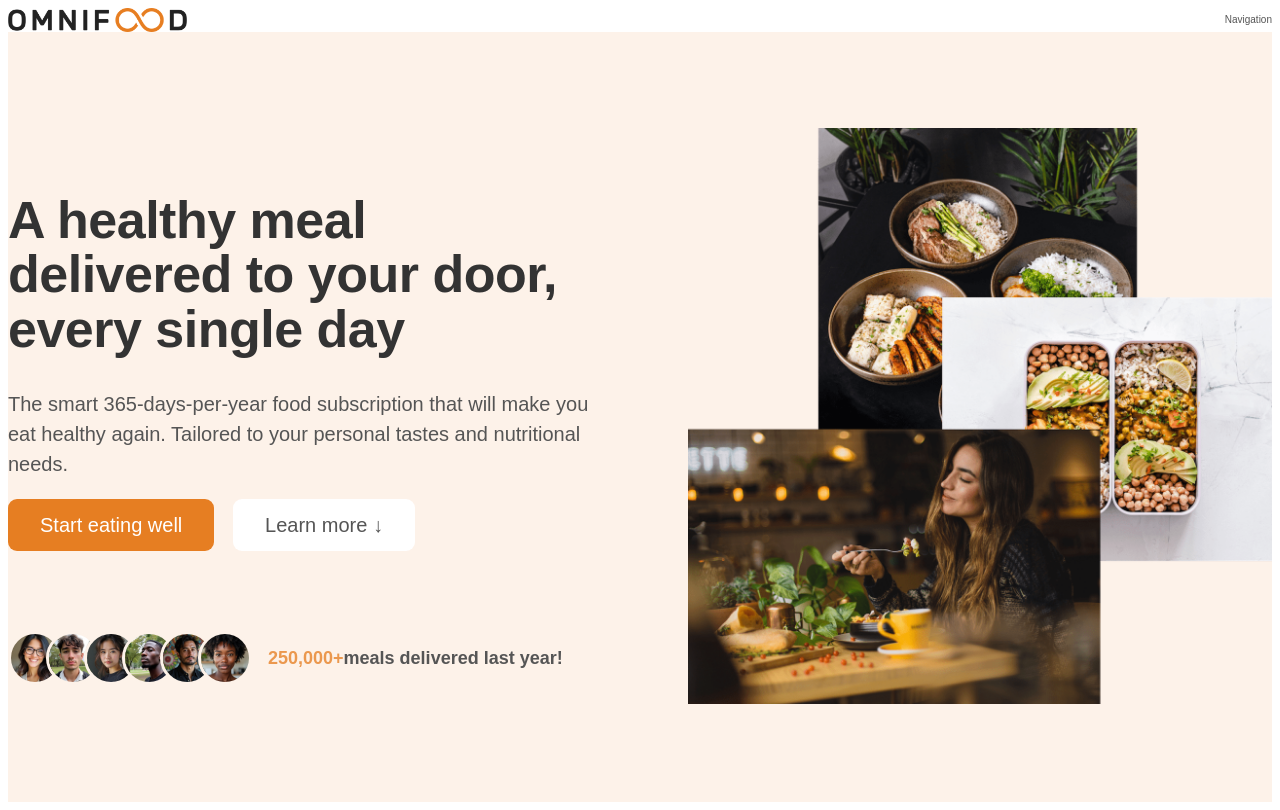
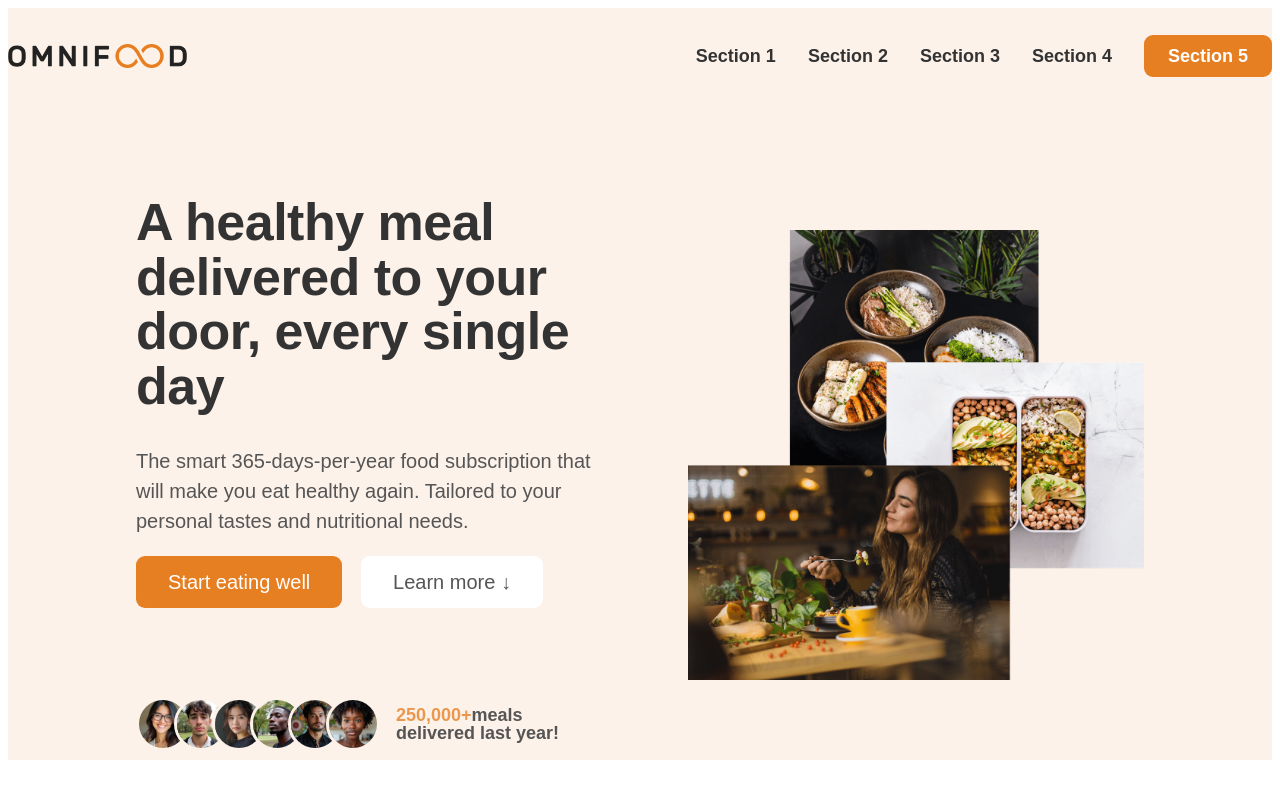
Before and after one commit to BiBiE303/OmniFoods, a plain HTML site: page index.html in a window 1280 px wide. Drawn offline with Linux system fonts and the light colour scheme.

Commit message:
built the navigation

```diff
--- a/design.css
+++ b/design.css
@@ -7,14 +7,57 @@ body {
   font-weight: 400;
   color: #555;
 }
+
+/* Header Section */
 .header {
   display: flex;
   justify-content: space-between;
   align-items: center;
+  height: 9.6rem;
+  background-color: #fdf2e9;
 }
 .logo {
   height: 2.4rem;
 }
+
+/* Navigation Section */
+
+.main-nav-list {
+  list-style: none;
+  display: flex;
+  gap: 3.2rem;
+  align-items: center;
+}
+
+.main-nav-link:link,
+.main-nav-link:visited {
+  display: inline-block;
+  text-decoration: none;
+  color: #333;
+  font-weight: 700;
+  font-size: 1.8rem;
+  transition: all 0.3s;
+}
+
+.main-nav-link:hover,
+.main-nav-link:visited {
+  color: #eb984e;
+}
+
+.main-nav-link.nav-cta:link,
+.main-nav-link.nav-cta:visited {
+  padding: 1.2rem 2.4rem;
+  border-radius: 9px;
+  color: #fff;
+  background-color: #e67e22;
+}
+
+.main-nav-link.nav-cta:hover,
+.main-nav-link.nav-cta:visited {
+  background-color: #eb984e;
+}
+
+/* Hero Section */
 .hero {
   max-width: 130rem;
   margin: 0 auto;
@@ -22,6 +65,7 @@ body {
   grid-template-columns: 1fr 1fr;
   align-items: center;
   gap: 9.6rem;
+  padding: 0 3.2rem;
 }
 .hero-img {
   width: 100%;
@@ -41,7 +85,7 @@ body {
 
 .hero-sect {
   background-color: #fdf2e9;
-  padding: 9.6rem 0;
+  padding: 4.8rem 9.6rem 0;
 }
 .btn:link,
 .btn:visited {
--- a/index.html
+++ b/index.html
@@ -9,7 +9,15 @@
   <body>
     <header class="header">
       <img class="logo" alt="OmniFoods Logo" src="images/omnifood-logo.png" />
-      <nav class="main-nav">Navigation</nav>
+      <nav class="main-nav">
+        <ul class="main-nav-list">
+          <li><a class="main-nav-link" href="#">Section 1</a></li>
+          <li><a class="main-nav-link" href="#">Section 2</a></li>
+          <li><a class="main-nav-link" href="#">Section 3</a></li>
+          <li><a class="main-nav-link" href="#">Section 4</a></li>
+          <li><a class="main-nav-link nav-cta" href="#">Section 5</a></li>
+        </ul>
+      </nav>
     </header>
     <main>
       <section class="hero-sect">
```
